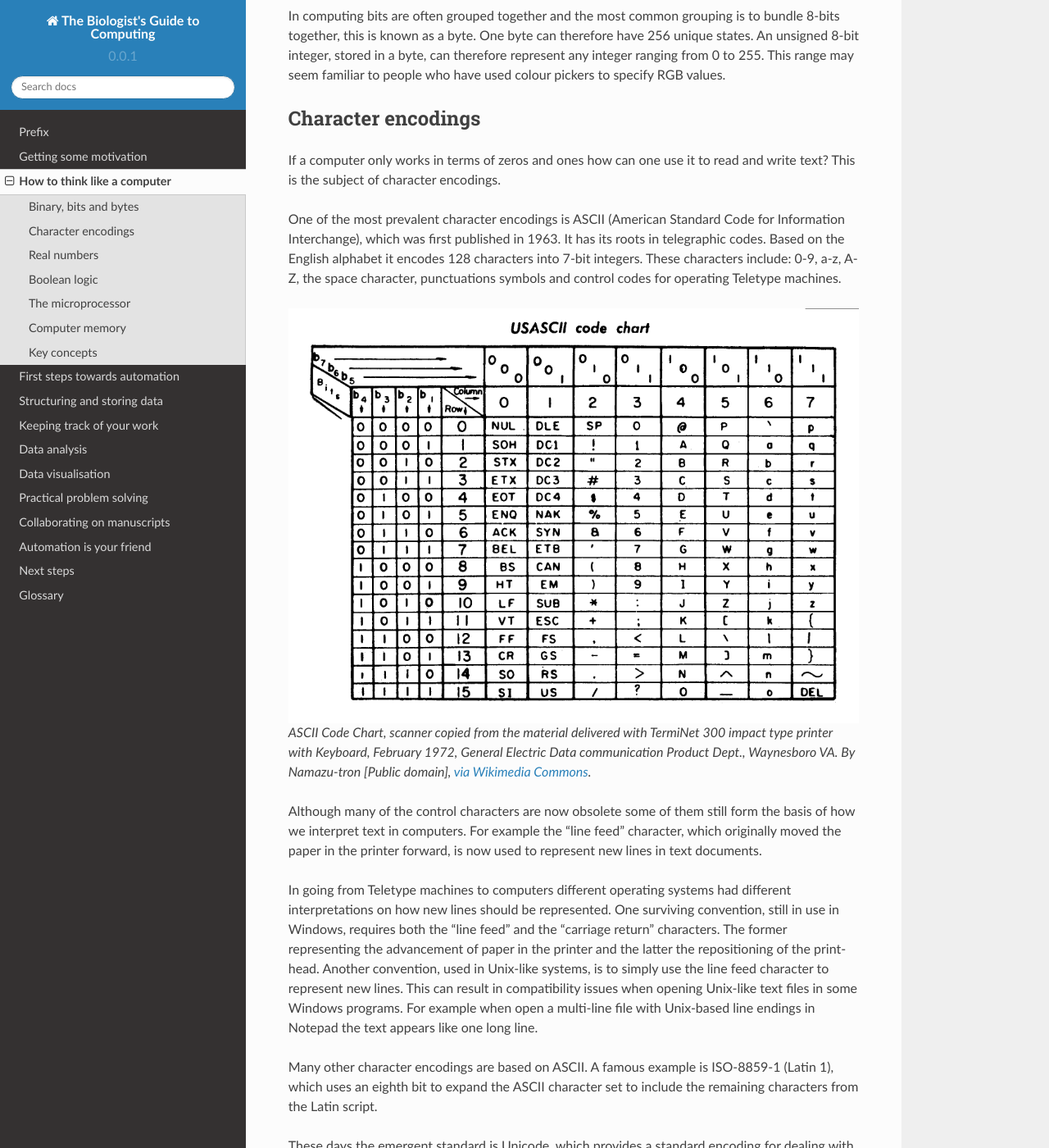
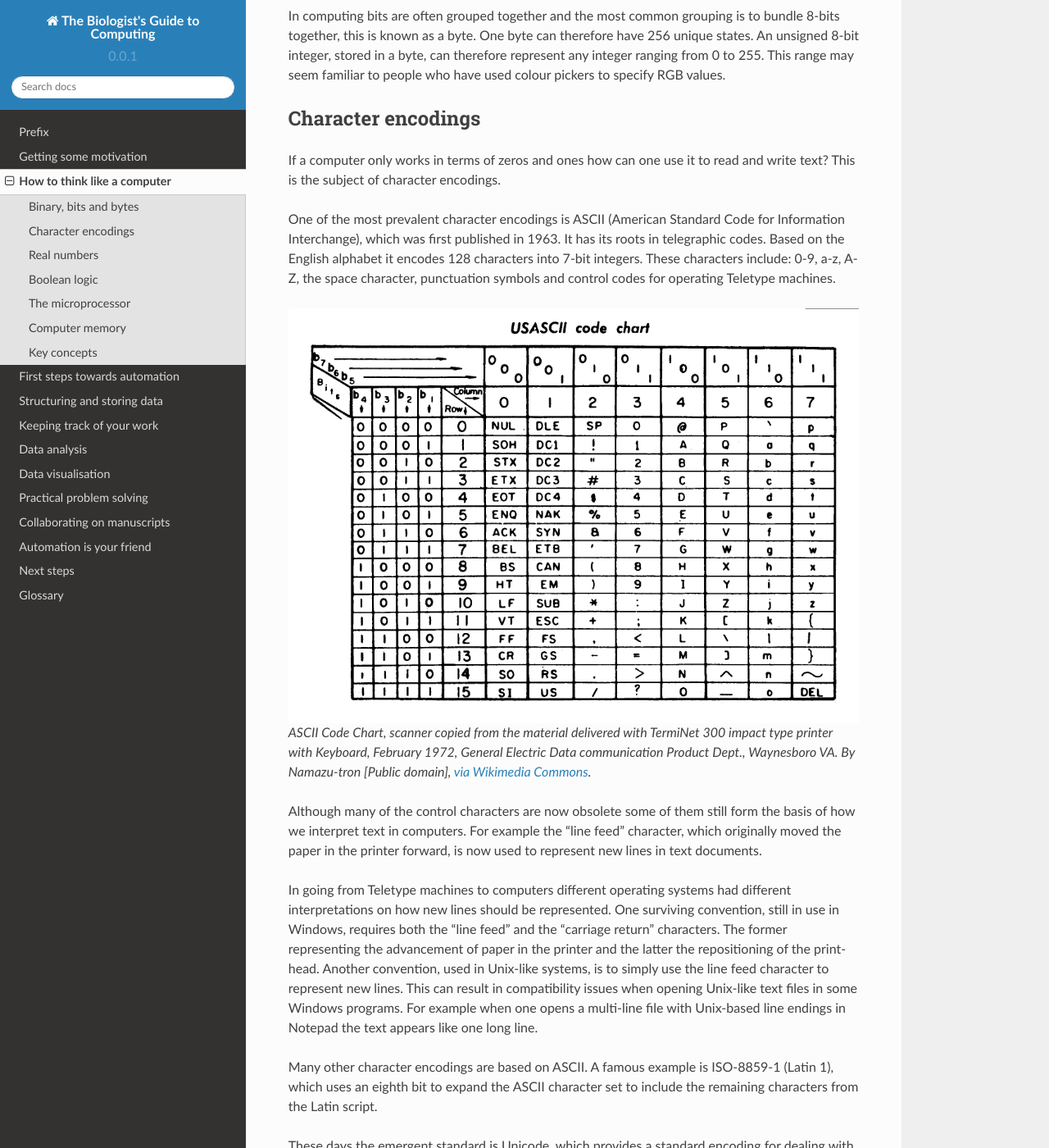
Before and after one commit to tjelvar-olsson/biologists-guide-to-computing, a Sphinx documentation site: the page built from source/how-to-think-like-a-computer.rst, in a window 1280 px wide and 1400 px high, scrolled down 1235 px. Shown: the whole window at 82% size. Built offline with Sphinx 7.4.7 and the Read the Docs theme 2.0.0, drawn with Linux system fonts in a browser that asks for light colours; some of the changed text lies outside the part shown.

Commit message:
Corrected typos identified by Tyler.

```diff
--- a/source/first-steps-towards-automation.rst
+++ b/source/first-steps-towards-automation.rst
@@ -262,7 +262,7 @@ You may have noticed that the workflow above, to view the last ten lines, took
 a little longer to complete.  That is because we needed to decompress the whole
 file before we could access the last ten lines of it.
 
-To page though an entire file one can use the ``less`` command.
+To page through an entire file one can use the ``less`` command.
 
 .. code-block:: none
 
@@ -312,7 +312,7 @@ will highlight the matched string as red.
     $ gunzip -c uniprot_sprot.fasta.gz | grep --color=always Homo | less
 
 If you scroll through the matches you will notice that we have some false
-positives. We can highlight these by performing anther ``grep`` command that
+positives. We can highlight these by performing another ``grep`` command that
 finds lines that do not contain the string "sapiens", using the
 ``--invert-match`` option or the equivalent ``-v`` short option.
 
--- a/source/getting-some-motivation.rst
+++ b/source/getting-some-motivation.rst
@@ -56,12 +56,12 @@ large volumes of data can feel overwhelming. One way to regain some control is
 to ensure that there is structure to the data. In
 :doc:`structuring-and-storing-data` important data structures and file formats
 for representing them are discussed. The chapter also highlights the value of
-using pain text files to store data. After reading this chapter you should have
+using plain text files to store data. After reading this chapter you should have
 a good idea of how you can store structured representations of your data as
 plain text files.
 
 Sooner or later when working on a project one wishes that one had done a better
-job of keeping records of one's work. What changes where made when? What
+job of keeping records of one's work. What changes were made when? What
 where the reasons behind the decisions to make those changes? This issue
 becomes even more accentuated when working on scripts and programs where
 tiny changes can have devastating effects. Because this is such an important
--- a/source/how-to-think-like-a-computer.rst
+++ b/source/how-to-think-like-a-computer.rst
@@ -84,7 +84,7 @@ One of the most prevalent character encodings is ASCII (American Standard Code
 for Information Interchange), which was first published in 1963. It has its roots in
 telegraphic codes. Based on the English alphabet it encodes 128 characters
 into 7-bit integers. These characters include: 0-9, a-z, A-Z, the space character,
-punctuations symbols and control codes for operating Teletype machines.
+punctuation symbols and control codes for operating Teletype machines.
 
 .. figure:: images/ASCII_Code_Chart-Quick_ref_card.png
    :alt: ASII code chart quick reference card.
@@ -107,8 +107,8 @@ convention, still in use in Windows, requires both the "line feed" and the
 in the printer and the latter the repositioning of the print-head. Another
 convention, used in Unix-like systems, is to simply use the line feed
 character to represent new lines. This can result in compatibility issues when
-opening Unix-like text files in some Windows programs. For example when
-open a multi-line file with Unix-based line endings in Notepad the text appears
+opening Unix-like text files in some Windows programs. For example when one
+opens a multi-line file with Unix-based line endings in Notepad the text appears
 like one long line.
 
 Many other character encodings are based on ASCII. A famous example is
```
Also changed, not shown: other parts of source/how-to-think-like-a-computer.rst (+2 -2 lines).
